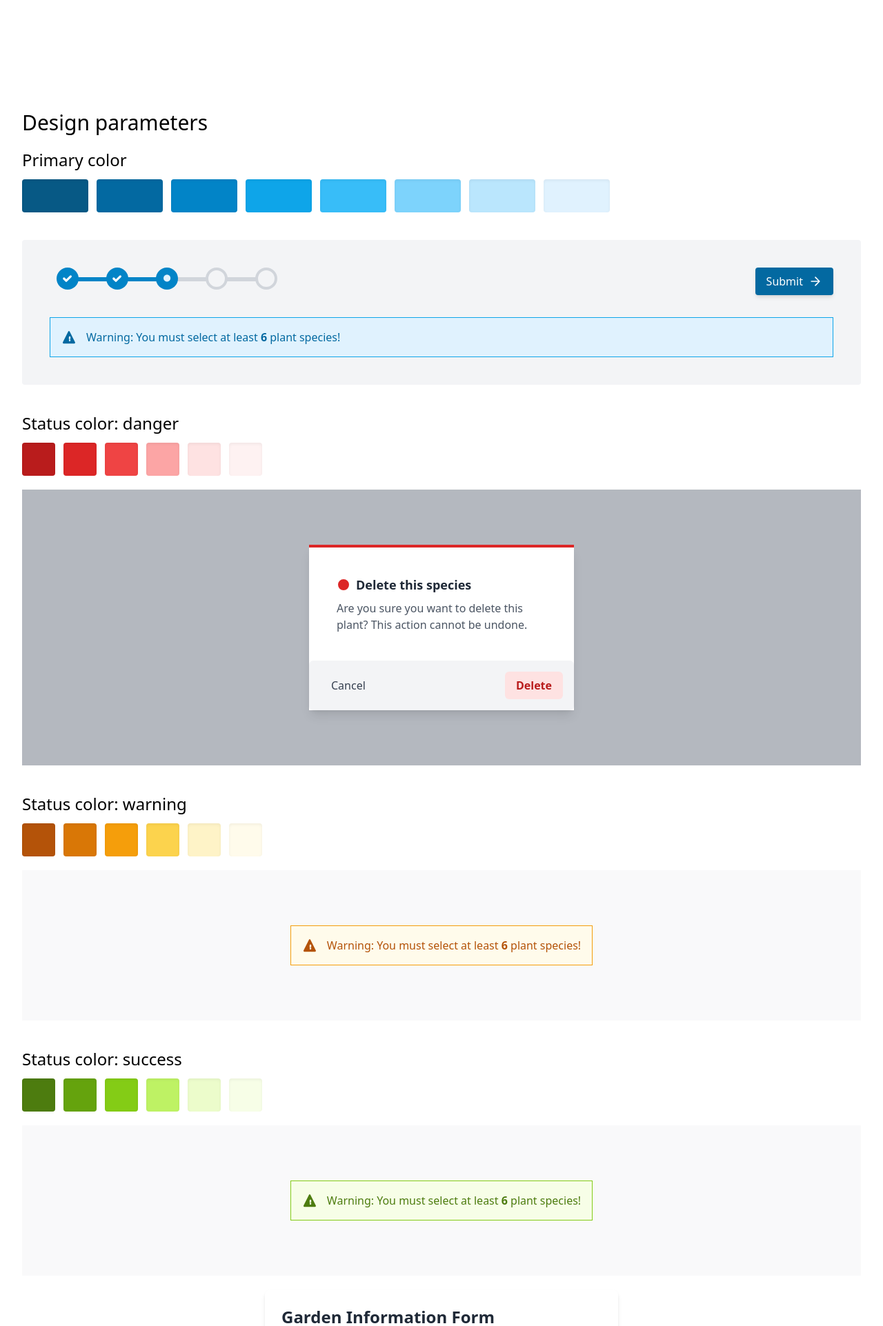
After one commit to The-BiodiverCity-Collective/urban-corridor-platform, a Python web app: template templates/design.html in a window 1280 px wide. The commit adds this page. Shown: the top 1923 px of the page at 69% size. Run offline with Jinja, Linux system fonts and the light colour scheme; the template is opened without the code that fills it, so the values that code supplies are empty; some libraries are stand-ins or nearby versions.

Commit message:
Color design page

````diff
--- a/templates/_base.html
+++ b/templates/_base.html
@@ -9,6 +9,9 @@
   .bg-gray-800{background:#52a3ab !important}
   .bg-gray-800{background:#f4f4f4 !important}
   </style>
+  {% block css %}
+
+  {% endblock %}
 </head>
 
 <body >
@@ -132,7 +135,7 @@
   }
   ```
 -->
-<div class="relative isolate overflow-hidden bg-gray-900 py-16 sm:py-24 lg:py-32">
+<footer class="relative isolate overflow-hidden bg-gray-900 py-16 sm:py-24 lg:py-32">
   <div class="mx-auto max-w-7xl px-6 lg:px-8">
     <div class="mx-auto grid max-w-2xl grid-cols-1 gap-x-8 gap-y-16 lg:max-w-none lg:grid-cols-2">
       <div class="max-w-xl lg:max-w-lg">
@@ -166,7 +169,7 @@
       </dl>
     </div>
   </div>
-</div>
+</footer>
 
 </body>
 </html>
--- /dev/null
+++ b/templates/design.html
@@ -0,0 +1,445 @@
+{% extends "_base.html" %}
+
+{% block css %}
+  <link rel="stylesheet" href="https://cdnjs.cloudflare.com/ajax/libs/font-awesome/6.0.0-beta3/css/all.min.css">
+  <style type="text/css">
+    footer,nav{display:none}
+  </style>
+{% endblock %}
+
+{% block content %}
+
+<h1 class="text-3xl">Design parameters</h1>
+
+<h2 class="text-2xl mt-5">Primary color</h2>
+
+<div class="flex space-x-3 mt-3">
+  <span class="w-24 h-12 bg-sky-800 rounded shadow-inner"></span>
+  <span class="w-24 h-12 bg-sky-700 rounded shadow-inner"></span>
+  <span class="w-24 h-12 bg-sky-600 rounded shadow-inner"></span>
+  <span class="w-24 h-12 bg-sky-500 rounded shadow-inner"></span>
+  <span class="w-24 h-12 bg-sky-400 rounded shadow-inner"></span>
+  <span class="w-24 h-12 bg-sky-300 rounded shadow-inner"></span>
+  <span class="w-24 h-12 bg-sky-200 rounded shadow-inner"></span>
+  <span class="w-24 h-12 bg-sky-100 rounded shadow-inner"></span>
+</div>
+
+
+<div class="mt-10 bg-gray-100 p-10 rounded shadow-innser">
+
+  <button type="submit" class="float-right flex items-center bg-sky-700 shadow-inner shadow-md text-white py-2 px-4 rounded hover:bg-sky-600 focus:outline-none">
+    Submit
+    <svg xmlns="http://www.w3.org/2000/svg" class="w-5 h-5 ml-2" fill="none" stroke="currentColor" viewBox="0 0 24 24" stroke-width="2">
+      <path stroke-linecap="round" stroke-linejoin="round" d="M5 12h14M12 5l7 7-7 7" />
+    </svg>
+  </button>
+
+  <div class="w-[500px] mb-10 relative -ml-20">
+
+    <div style="position:absolute;top:14px;left:120px;width: 150px; height: 6px;" class="bg-sky-600"></div>
+    <div style="position:absolute;top:14px;left:260px;width:140px; height: 6px;" class="z-10 bg-gray-300"></div>
+
+    <div class="flex justify-center space-x-10">
+      <!-- Dot 1 -->
+      <div class="z-20 relative flex items-center justify-center w-8 h-8 rounded-full bg-sky-600">
+        <svg class="w-8 h-8 text-white absolute -ml-1" fill="currentColor" viewBox="0 0 20 20">
+          <path d="M7.293 9.293a1 1 0 011.414 0L10 10.586l3.293-3.293a1 1 0 011.414 1.414l-4 4a1 1 0 01-1.414 0l-2-2a1 1 0 010-1.414z"/>
+        </svg>
+      </div>
+
+      <!-- Dot 2 -->
+      <div class="z-20 relative flex items-center justify-center w-8 h-8 rounded-full bg-sky-600">
+        <svg class="w-8 h-8 text-white absolute -ml-1" fill="currentColor" viewBox="0 0 20 20">
+          <path d="M7.293 9.293a1 1 0 011.414 0L10 10.586l3.293-3.293a1 1 0 011.414 1.414l-4 4a1 1 0 01-1.414 0l-2-2a1 1 0 010-1.414z"/>
+        </svg>
+       </div>
+
+       <!-- Dot 3 (Current Step) -->
+       <div class="z-20 relative flex items-center justify-center w-8 h-8 rounded-full bg-sky-600 text-sky-100">
+        <span style="position: relative; top:-2px;font-size:10px">
+        ⬤
+        </span>
+       </div>
+
+       <!-- Dot 4 (Empty) -->
+       <div class="z-20 flex items-center justify-center w-8 h-8 bg-gray-100 border-4 border-gray-300 rounded-full"></div>
+
+       <!-- Dot 5 (Empty) -->
+       <div class="z-20 flex items-center justify-center w-8 h-8 bg-gray-100 border-4 border-gray-300 rounded-full"></div>
+    </div>
+  </div>
+
+  <div class="flex items-center p-4 bg-sky-100 border border-sky-500 text-sky-700">
+    <!-- Exclamation Triangle Icon -->
+    <svg class="w-6 h-6 mr-3" fill="currentColor" viewBox="0 0 20 20">
+      <path d="M8.257 3.099c.366-.737 1.368-.737 1.734 0l6.5 13c.366.737-.092 1.601-.866 1.601H2.623c-.774 0-1.232-.864-.866-1.601l6.5-13zM10 9a1 1 0 00-.993.883L9 10v2a1 1 0 002 0v-2a1 1 0 00-.883-.993L10 9zm0 4a1 1 0 00-.993.883L9 14a1 1 0 001 1h0a1 1 0 001-1v-1a1 1 0 00-.883-.993L10 13z"/>
+    </svg>
+
+    <!-- Alert Message -->
+    <span class="font-medium">Warning: You must select at least <strong>6</strong> plant species!</span>
+  </div>
+
+</div>
+
+<h2 class="text-2xl mt-10">Status color: danger</h2>
+
+<div class="flex space-x-3 mt-3">
+  <span class="w-12 h-12 bg-red-700 rounded shadow-inner"></span>
+  <span class="w-12 h-12 bg-red-600 rounded shadow-inner"></span>
+  <span class="w-12 h-12 bg-red-500 rounded shadow-inner"></span>
+  <span class="w-12 h-12 bg-red-300 rounded shadow-inner"></span>
+  <span class="w-12 h-12 bg-red-100 rounded shadow-inner"></span>
+  <span class="w-12 h-12 bg-red-50 rounded shadow-inner"></span>
+</div>
+
+<div class="flex items-center justify-center bg-gray-500 bg-opacity-50 mt-5">
+
+  <div class="bg-white shadow-lg w-96 border-t-4 border-red-600 m-20">
+    <div class="p-10">
+      <h2 class="text-lg font-semibold text-gray-800 flex items-center">
+        <svg class="w-5 h-5 text-red-600 mr-2" fill="currentColor" viewBox="0 0 20 20">
+          <path d="M10 2a8 8 0 100 16 8 8 0 000-16zm1 11h-2v2h2v-2zm0-6h-2v4h2V7z"/>
+        </svg>
+        Delete this species
+      </h2>
+      <p class="mt-2 text-gray-600">Are you sure you want to delete this plant? This action cannot be undone.</p>
+    </div>
+
+    <div class="bg-gray-100 p-4 rounded-md flex justify-between">
+      <button class="px-4 py-2 text-gray-700 hover:bg-gray-200 rounded-md focus:outline-none focus:ring focus:ring-gray-300">
+        Cancel
+      </button>
+      <button class="px-4 py-2 text-red-700 bg-red-100 hover:bg-red-700 hover:text-red-100 rounded-md focus:outline-none focus:ring focus:ring-red-300">
+        <strong>Delete</strong>
+      </button>
+    </div>
+  </div>
+
+</div>
+
+
+<h2 class="text-2xl mt-10">Status color: warning</h2>
+
+<div class="flex space-x-3 mt-3">
+  <span class="w-12 h-12 bg-amber-700 rounded shadow-inner"></span>
+  <span class="w-12 h-12 bg-amber-600 rounded shadow-inner"></span>
+  <span class="w-12 h-12 bg-amber-500 rounded shadow-inner"></span>
+  <span class="w-12 h-12 bg-amber-300 rounded shadow-inner"></span>
+  <span class="w-12 h-12 bg-amber-100 rounded shadow-inner"></span>
+  <span class="w-12 h-12 bg-amber-50 rounded shadow-inner"></span>
+</div>
+
+<div class="flex items-center justify-center bg-gray-100 bg-opacity-50 mt-5 p-20">
+
+  <div class="flex items-center p-4 bg-amber-50 border border-amber-500 text-amber-700">
+    <!-- Exclamation Triangle Icon -->
+    <svg class="w-6 h-6 mr-3" fill="currentColor" viewBox="0 0 20 20">
+      <path d="M8.257 3.099c.366-.737 1.368-.737 1.734 0l6.5 13c.366.737-.092 1.601-.866 1.601H2.623c-.774 0-1.232-.864-.866-1.601l6.5-13zM10 9a1 1 0 00-.993.883L9 10v2a1 1 0 002 0v-2a1 1 0 00-.883-.993L10 9zm0 4a1 1 0 00-.993.883L9 14a1 1 0 001 1h0a1 1 0 001-1v-1a1 1 0 00-.883-.993L10 13z"/>
+    </svg>
+
+    <!-- Alert Message -->
+    <span class="font-medium">Warning: You must select at least <strong>6</strong> plant species!</span>
+  </div>
+
+
+</div>
+
+<h2 class="text-2xl mt-10">Status color: success</h2>
+
+<div class="flex space-x-3 mt-3">
+  <span class="w-12 h-12 bg-lime-700 rounded shadow-inner"></span>
+  <span class="w-12 h-12 bg-lime-600 rounded shadow-inner"></span>
+  <span class="w-12 h-12 bg-lime-500 rounded shadow-inner"></span>
+  <span class="w-12 h-12 bg-lime-300 rounded shadow-inner"></span>
+  <span class="w-12 h-12 bg-lime-100 rounded shadow-inner"></span>
+  <span class="w-12 h-12 bg-lime-50 rounded shadow-inner"></span>
+</div>
+
+<div class="flex items-center justify-center bg-gray-100 bg-opacity-50 mt-5 p-20">
+  <div class="flex items-center p-4 bg-lime-50 border border-lime-500 text-lime-700">
+    <!-- Exclamation Triangle Icon -->
+    <svg class="w-6 h-6 mr-3" fill="currentColor" viewBox="0 0 20 20">
+      <path d="M8.257 3.099c.366-.737 1.368-.737 1.734 0l6.5 13c.366.737-.092 1.601-.866 1.601H2.623c-.774 0-1.232-.864-.866-1.601l6.5-13zM10 9a1 1 0 00-.993.883L9 10v2a1 1 0 002 0v-2a1 1 0 00-.883-.993L10 9zm0 4a1 1 0 00-.993.883L9 14a1 1 0 001 1h0a1 1 0 001-1v-1a1 1 0 00-.883-.993L10 13z"/>
+    </svg>
+
+    <!-- Alert Message -->
+    <span class="font-medium">Warning: You must select at least <strong>6</strong> plant species!</span>
+  </div>
+</div>
+
+
+<div class="max-w-lg mx-auto p-6 bg-white rounded-lg shadow-md mt-5">
+  <h2 class="text-2xl font-semibold text-gray-800 mb-4">Garden Information Form</h2>
+  <p class="text-lime-700 mb-6 bg-lime-50 border border-lime-500 p-2">Please fill out the information below to help us understand your gardening needs.</p>
+
+  <form>
+    <!-- Name Field -->
+    <div class="mb-4">
+      <label for="name" class="block text-gray-700 text-sm font-bold mb-2">Name</label>
+      <div class="flex items-center border bg-gray-500">
+        <input type="text" id="name" placeholder="Your Name" class="appearance-none border-none w-full py-2 px-3 bg-gray-100 leading-tight focus:outline-none focus:ring focus:ring-blue-300" required>
+      </div>
+    </div>
+
+    <!-- Email Field -->
+    <div class="mb-4">
+      <label for="email" class="block text-gray-700 text-sm font-bold mb-2">E-mail</label>
+      <div class="flex items-center border bg-gray-500">
+        <input type="text" id="name" placeholder="email@example.org" class="appearance-none border-none w-full py-2 px-3 bg-gray-100 leading-tight focus:outline-none focus:ring focus:ring-blue-300" required>
+      </div>
+    </div>
+
+    <!-- Garden Type Dropdown -->
+    <div class="mb-4">
+      <label for="garden-type" class="block text-gray-700 text-sm font-bold mb-2">Garden Type</label>
+      <select id="garden-type" class="block appearance-none w-full bg-gray-100 border border-gray-300 rounded-md py-2 px-3 text-gray-700 leading-tight focus:outline-none focus:ring focus:ring-blue-300">
+        <option>Vegetable Garden</option>
+        <option>Flower Garden</option>
+        <option>Herb Garden</option>
+        <option>Fruit Garden</option>
+      </select>
+    </div>
+
+    <!-- Newsletter Toggle -->
+    <div class="flex items-center space-x-4 mb-4">
+      <label for="toggle" class="text-gray-700">Subscribe to newsletter:</label>
+
+      <!-- Toggle Switch -->
+      <div class="relative">
+        <input type="checkbox" id="toggle" class="peer hidden" />
+        <div class="w-12 h-6 bg-lime-700 rounded-full cursor-pointer peer-checked:bg-lime-600 transition-colors"></div>
+        <div class="absolute left-1 top-1 w-4 h-4 bg-white rounded-full transition-transform peer-checked:transform peer-checked:translate-x-6"></div>
+      </div>
+    </div>
+
+    <!-- Photo Upload -->
+    <div class="mb-4">
+      <label for="photos" class="block text-gray-700 text-sm font-bold mb-2">Upload Photos</label>
+      <input type="file" id="photos" accept="image/*" multiple class="block w-full text-sm text-gray-500 file:mr-4 file:py-2 file:px-4 file:rounded-lg file:border file:border-gray-300 file:bg-white file:text-sm file:font-semibold hover:file:bg-gray-100"/>
+    </div>
+
+    <!-- Submit Button -->
+    <div class="flex justify-end">
+      <button type="submit" class="px-4 py-2 bg-lime-600 hover:bg-lime-700 text-white font-bold rounded-md focus:outline-none focus:ring focus:ring-lime-300">Submit</button>
+    </div>
+  </form>
+</div>
+
+<h2 class="text-2xl mt-10">Accent colors</h2>
+
+  <div class="grid grid-cols-2 gap-4 p-4">
+
+    <div class="mt-3">
+
+      <div class="flex space-x-3">
+        <span class="w-12 h-12 bg-orange-700 rounded shadow-inner"></span>
+        <span class="w-12 h-12 bg-orange-600 rounded shadow-inner"></span>
+        <span class="w-12 h-12 bg-orange-500 rounded shadow-inner"></span>
+        <span class="w-12 h-12 bg-orange-300 rounded shadow-inner"></span>
+        <span class="w-12 h-12 bg-orange-100 rounded shadow-inner"></span>
+        <span class="w-12 h-12 bg-orange-50 rounded shadow-inner"></span>
+      </div>
+
+      <div class="max-w-4xl mx-auto mt-10">
+        <nav class="flex space-x-4 border-b border-gray-300">
+          <a href="#" class="flex items-center py-2 px-4 text-gray-600 hover:text-orange-600 font-semibold border-b-2 border-orange-600" aria-current="page">
+            <i class="fas fa-home mr-2"></i> Home
+          </a>
+          <a href="#" class="flex items-center py-2 px-4 text-gray-600 hover:text-orange-600 font-semibold">
+            <i class="fas fa-user mr-2"></i> Profile
+          </a>
+          <a href="#" class="flex items-center py-2 px-4 text-gray-600 hover:text-orange-600 font-semibold relative">
+            <i class="fas fa-envelope mr-2"></i> Messages
+            <span class="absolute -top-1 -right-2 bg-orange-500 text-white text-xs font-bold rounded-full px-2">NEW</span>
+          </a>
+          <a href="#" class="flex items-center py-2 px-4 text-gray-600 hover:text-orange-600 font-semibold">
+            <i class="fas fa-cog mr-2"></i> Settings
+          </a>
+        </nav>
+
+        <!-- Tab Content -->
+        <div class="mt-6 p-4 border rounded-lg shadow-md bg-white">
+          <h3 class="text-xl font-semibold">Welcome to the Home Tab!</h3>
+          <button class="float-right px-4 py-2 text-orange-700 bg-orange-100 hover:bg-orange-700 hover:text-orange-100 rounded-md focus:outline-none focus:ring focus:ring-red-300">
+            <strong>Read more</strong>
+          </button>
+          <p class="mt-2 text-gray-700">Explore the latest updates and news here.</p>
+        </div>
+      </div>
+
+      <div class="max-w-4xl mx-auto p-0 bg-white shadow-md flex items-stretch border-l-4 border-orange-700 mt-6">
+        <!-- Text Section -->
+        <div class="flex-1 p-6">
+          <h2 class="text-2xl font-bold text-gray-800">Product Title</h2>
+          <p class="mt-2 text-gray-600">This is a brief description of the product. It highlights the key features and benefits, enticing users to learn more. The text can be longer, and the image will adjust accordingly.</p>
+        </div>
+
+        <!-- Image Section -->
+        <div class="flex-shrink-0">
+          <img src="https://via.placeholder.com/150" alt="Product Image" class="h-full w-auto object-cover" />
+        </div>
+      </div>
+
+      <div class="max-w-4xl mx-auto mb-6 p-6 bg-orange-50 shadow-md flex items-center mt-6">
+        <!-- Text Section -->
+        <div class="flex-1 pr-4">
+          <h2 class="text-2xl font-bold">
+            Plant name
+          </h2>
+          <p class="mt-2 text-gray-600">This is a brief description of the product. It highlights the key features and benefits, enticing users to learn more.</p>
+        </div>
+
+        <!-- Image Section -->
+        <div class="flex-shrink-0">
+          <img src="https://via.placeholder.com/150" alt="Product Image" class="w-32 h-auto object-contain" />
+        </div>
+      </div>
+
+      <div class="bg-gray-100 py-12 mt-10">
+        <div class="max-w-6xl mx-auto px-4">
+          <h2 class="text-3xl text-gray-700 font-bold text-center mb-8">Our Features</h2>
+          <div class="grid grid-cols-1 md:grid-cols-3 gap-8">
+
+            <!-- Feature 1 -->
+            <div class="flex flex-col items-center p-6 bg-white shadow-md hover:shadow-lg transition-shadow duration-300 text-gray-700">
+              <i class="fas fa-bolt fa-3x mb-4 text-orange-700"></i>
+              <h3 class="text-xl font-semibold mb-2">Pelargonium</h3>
+              <p class="text">Great pioneer to start with</p>
+            </div>
+
+            <!-- Feature 2 -->
+            <div class="flex flex-col items-center p-6 bg-white shadow-md hover:shadow-lg transition-shadow duration-300 text-gray-700">
+              <i class="fas fa-lock fa-3x mb-4 text-orange-700"></i>
+              <h3 class="text-xl font-semibold mb-2">Helichrysum</h3>
+              <p class="text">Great smelling and good for insects</p>
+            </div>
+
+            <!-- Feature 3 -->
+            <div class="flex flex-col items-center p-6 bg-white shadow-md hover:shadow-lg transition-shadow duration-300 text-gray-700">
+              <i class="fas fa-cogs fa-3x mb-4 text-orange-700"></i>
+              <h3 class="text-xl font-semibold mb-2">Carpobrotus</h3>
+              <p class="text">Ground cover for any garden</p>
+            </div>
+
+          </div>
+        </div>
+      </div>
+
+    </div>
+
+    <div class="mt-3">
+
+      <div class="flex space-x-3">
+        <span class="w-12 h-12 bg-pink-700 rounded shadow-inner"></span>
+        <span class="w-12 h-12 bg-pink-600 rounded shadow-inner"></span>
+        <span class="w-12 h-12 bg-pink-500 rounded shadow-inner"></span>
+        <span class="w-12 h-12 bg-pink-300 rounded shadow-inner"></span>
+        <span class="w-12 h-12 bg-pink-100 rounded shadow-inner"></span>
+        <span class="w-12 h-12 bg-pink-50 rounded shadow-inner"></span>
+      </div>
+
+      <div class="max-w-4xl mx-auto mt-10">
+        <nav class="flex space-x-4 border-b border-gray-300">
+          <a href="#" class="flex items-center py-2 px-4 text-gray-600 hover:text-pink-600 font-semibold border-b-2 border-pink-600" aria-current="page">
+            <i class="fas fa-home mr-2"></i> Home
+          </a>
+          <a href="#" class="flex items-center py-2 px-4 text-gray-600 hover:text-pink-600 font-semibold">
+            <i class="fas fa-user mr-2"></i> Profile
+          </a>
+          <a href="#" class="flex items-center py-2 px-4 text-gray-600 hover:text-pink-600 font-semibold relative">
+            <i class="fas fa-envelope mr-2"></i> Messages
+            <span class="absolute -top-1 -right-2 bg-pink-500 text-white text-xs font-bold rounded-full px-2">NEW</span>
+          </a>
+          <a href="#" class="flex items-center py-2 px-4 text-gray-600 hover:text-pink-600 font-semibold">
+            <i class="fas fa-cog mr-2"></i> Settings
+          </a>
+        </nav>
+
+        <!-- Tab Content -->
+        <div class="mt-6 p-4 border rounded-lg shadow-md bg-white">
+          <h3 class="text-xl font-semibold">Welcome to the Home Tab!</h3>
+          <button class="float-right px-4 py-2 text-pink-700 bg-pink-100 hover:bg-pink-700 hover:text-pink-100 rounded-md focus:outline-none focus:ring focus:ring-red-300">
+            <strong>Read more</strong>
+          </button>
+          <p class="mt-2 text-gray-700">Explore the latest updates and news here.</p>
+        </div>
+      </div>
+
+      <div class="max-w-4xl mx-auto p-0 bg-white shadow-md flex items-stretch border-l-4 border-pink-700 mt-6">
+        <!-- Text Section -->
+        <div class="flex-1 p-6">
+          <h2 class="text-2xl font-bold text-gray-800">Product Title</h2>
+          <p class="mt-2 text-gray-600">This is a brief description of the product. It highlights the key features and benefits, enticing users to learn more. The text can be longer, and the image will adjust accordingly.</p>
+        </div>
+
+        <!-- Image Section -->
+        <div class="flex-shrink-0">
+          <img src="https://via.placeholder.com/150" alt="Product Image" class="h-full w-auto object-cover" />
+        </div>
+      </div>
+
+      <div class="max-w-4xl mx-auto mb-6 p-6 bg-pink-50 shadow-md flex items-center mt-6">
+        <!-- Text Section -->
+        <div class="flex-1 pr-4">
+          <h2 class="text-2xl font-bold">
+            Plant name
+          </h2>
+          <p class="mt-2 text-gray-600">This is a brief description of the product. It highlights the key features and benefits, enticing users to learn more.</p>
+        </div>
+
+        <!-- Image Section -->
+        <div class="flex-shrink-0">
+          <img src="https://via.placeholder.com/150" alt="Product Image" class="w-32 h-auto object-contain" />
+        </div>
+      </div>
+
+      <div class="bg-gray-100 py-12 mt-10">
+        <div class="max-w-6xl mx-auto px-4">
+          <h2 class="text-3xl text-gray-700 font-bold text-center mb-8">Our Features</h2>
+          <div class="grid grid-cols-1 md:grid-cols-3 gap-8">
+
+            <!-- Feature 1 -->
+            <div class="flex flex-col items-center p-6 bg-white shadow-md hover:shadow-lg transition-shadow duration-300 text-gray-700">
+              <i class="fas fa-bolt fa-3x mb-4 text-pink-700"></i>
+              <h3 class="text-xl font-semibold mb-2">Pelargonium</h3>
+              <p class="text">Great pioneer to start with</p>
+            </div>
+
+            <!-- Feature 2 -->
+            <div class="flex flex-col items-center p-6 bg-white shadow-md hover:shadow-lg transition-shadow duration-300 text-gray-700">
+              <i class="fas fa-lock fa-3x mb-4 text-pink-700"></i>
+              <h3 class="text-xl font-semibold mb-2">Helichrysum</h3>
+              <p class="text">Great smelling and good for insects</p>
+            </div>
+
+            <!-- Feature 3 -->
+            <div class="flex flex-col items-center p-6 bg-white shadow-md hover:shadow-lg transition-shadow duration-300 text-gray-700">
+              <i class="fas fa-cogs fa-3x mb-4 text-pink-700"></i>
+              <h3 class="text-xl font-semibold mb-2">Carpobrotus</h3>
+              <p class="text">Ground cover for any garden</p>
+            </div>
+
+          </div>
+        </div>
+      </div>
+
+    </div>
+
+  </div>
+
+<h2 class="text-2xl mt-10">Neutral colors</h2>
+
+<div class="flex space-x-3 mt-5">
+  <span class="w-12 h-12 bg-gray-700 rounded shadow-inner"></span>
+  <span class="w-12 h-12 bg-gray-600 rounded shadow-inner"></span>
+  <span class="w-12 h-12 bg-gray-500 rounded shadow-inner"></span>
+  <span class="w-12 h-12 bg-gray-300 rounded shadow-inner"></span>
+  <span class="w-12 h-12 bg-gray-100 rounded shadow-inner"></span>
+  <span class="w-12 h-12 bg-gray-50 rounded shadow-inner"></span>
+</div>
+
+
+</div>
+
+
+{% endblock %}
--- a/website/urls.py
+++ b/website/urls.py
@@ -6,6 +6,7 @@ from . import views
 urlpatterns = [
     path("", views.index, name="index"),
     path("temp/", views.temp),
+    path("design/", views.design),
     path("gardens/", views.gardens, name="gardens"),
     path("gardens/<int:id>/", views.garden, name="garden"),
     path("gardens/<int:garden>/photos/", views.photos, name="garden_photos"),
--- a/website/views.py
+++ b/website/views.py
@@ -111,6 +111,9 @@ def index(request):
         "garden": Garden(),
     }
     return render(request, "index.html", context)
+
+def design(request):
+    return render(request, "design.html")
 
 def map(request, id):
     info = get_object_or_404(Document, pk=id)
````
